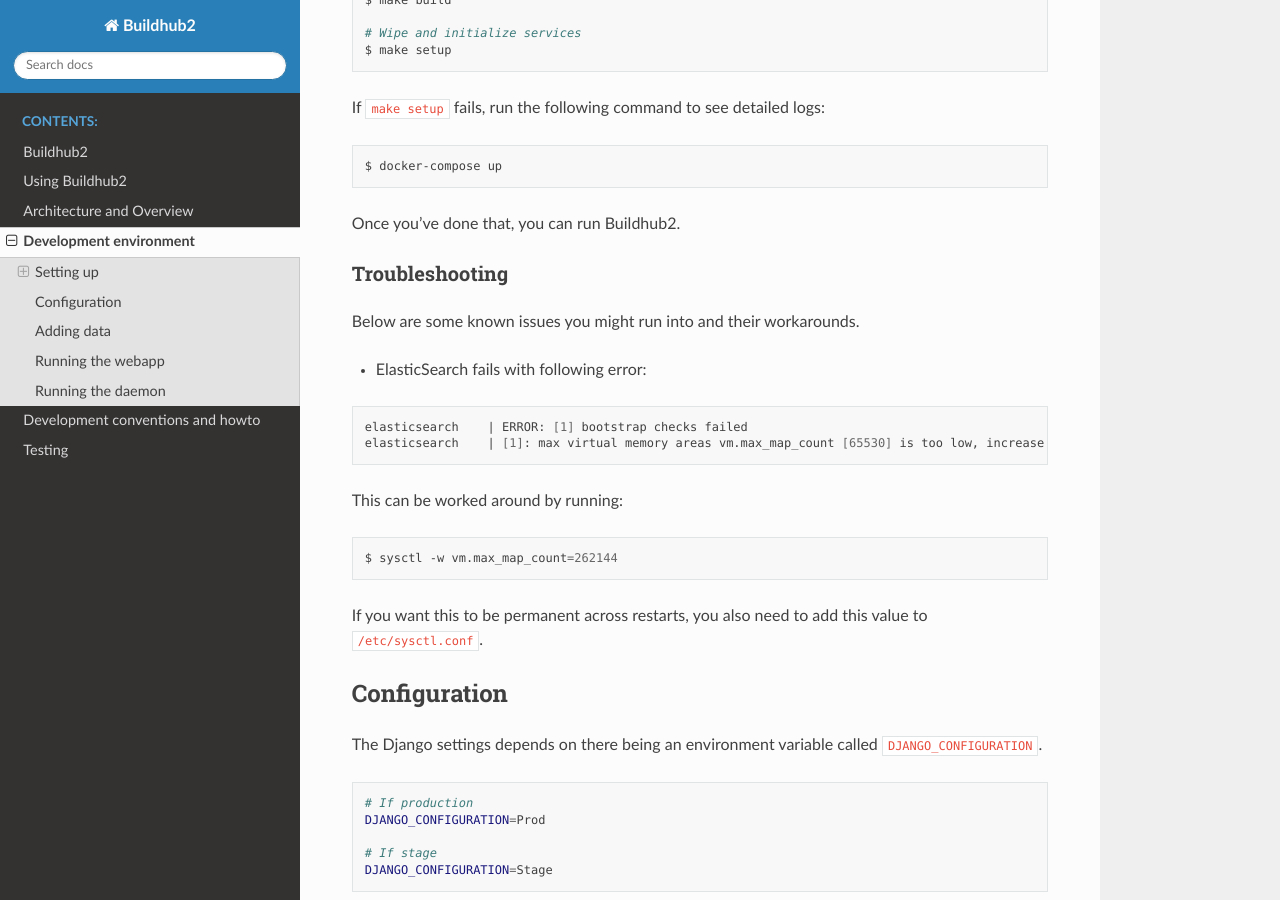
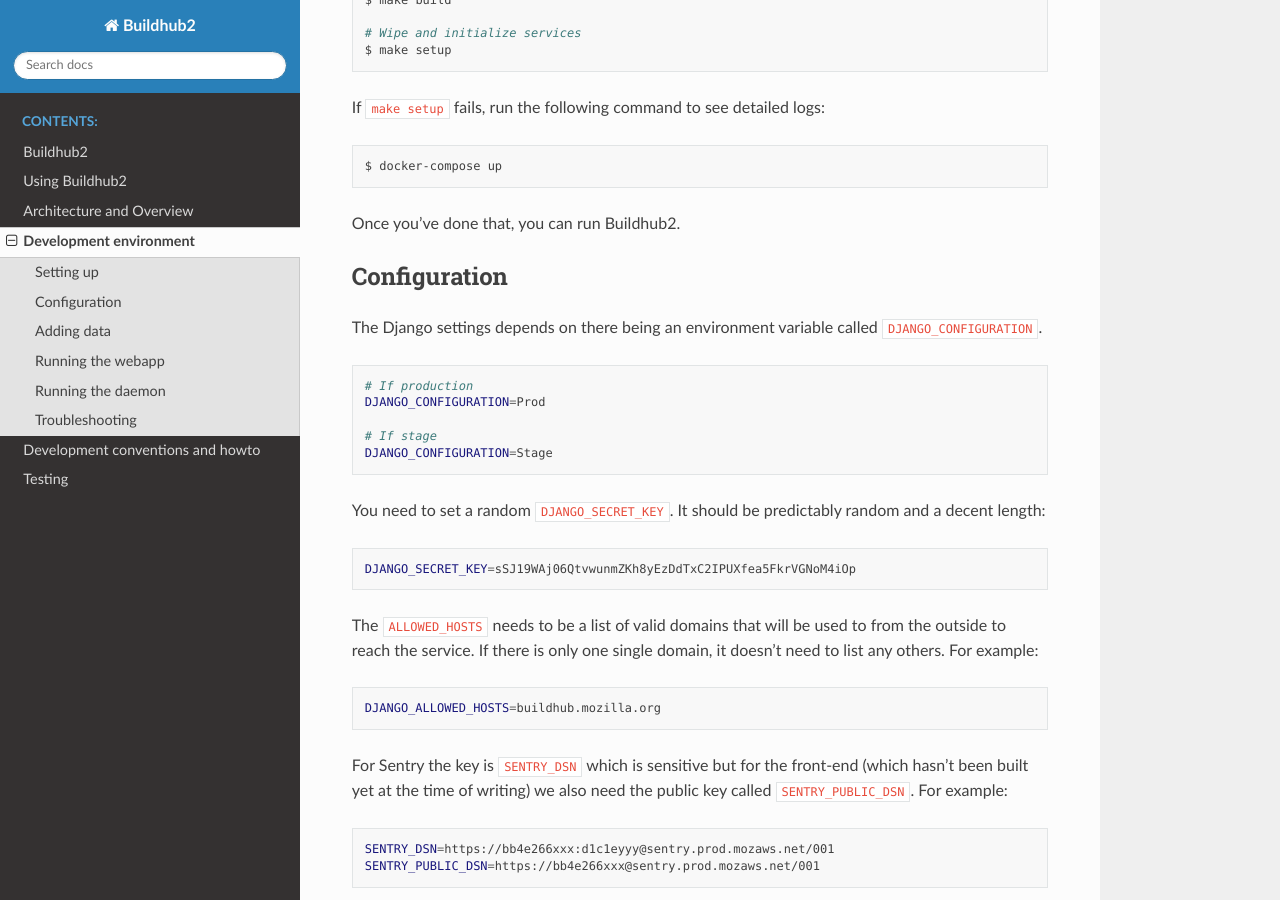
Before and after one commit to mozilla-releng/buildhub2, a Sphinx documentation site: the page built from docs/devenv.rst, in a window 1280 px wide and 900 px high, scrolled down 590 px. Built offline with Sphinx 7.4.7 and the Read the Docs theme 2.0.0, drawn with Linux system fonts in a browser that asks for light colours; some of the changed text lies outside the part shown.

Commit message:
Move troubleshooting section to bottom in 'devenv' docs

```diff
--- a/docs/devenv.rst
+++ b/docs/devenv.rst
@@ -35,28 +35,6 @@
    $ docker-compose up
 
 Once you've done that, you can run Buildhub2.
-
-Troubleshooting
-~~~~~~~~~~~~~~~
-
-Below are some known issues you might run into and their workarounds.
-
-* ElasticSearch fails with following error:
-
-.. code-block:: shell
-
-   elasticsearch    | ERROR: [1] bootstrap checks failed
-   elasticsearch    | [1]: max virtual memory areas vm.max_map_count [65530] is too low, increase to at least [262144]
-
-This can be worked around by running:
-
-.. code-block:: shell
-
-   $ sysctl -w vm.max_map_count=262144
-
-If you want this to be permanent across restarts, you also need to add this
-value to ``/etc/sysctl.conf``.
-
 
 Configuration
 =============
@@ -174,3 +152,25 @@
    $ make daemon
 
 You can quit it with ``Ctrl-C``.
+
+
+Troubleshooting
+===============
+
+Below are some known issues you might run into and their workarounds.
+
+* ElasticSearch fails with following error during ``make setup``:
+
+.. code-block:: shell
+
+   elasticsearch    | ERROR: [1] bootstrap checks failed
+   elasticsearch    | [1]: max virtual memory areas vm.max_map_count [65530] is too low, increase to at least [262144]
+
+This can be worked around by running:
+
+.. code-block:: shell
+
+   $ sysctl -w vm.max_map_count=262144
+
+If you want this to be permanent across restarts, you also need to add this
+value to ``/etc/sysctl.conf``.
```
